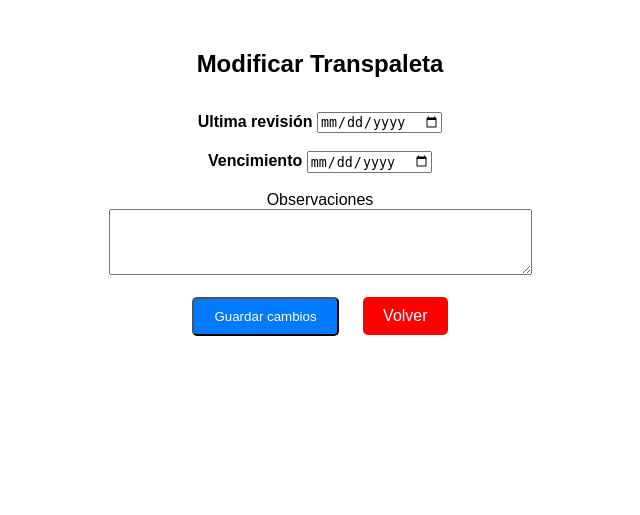
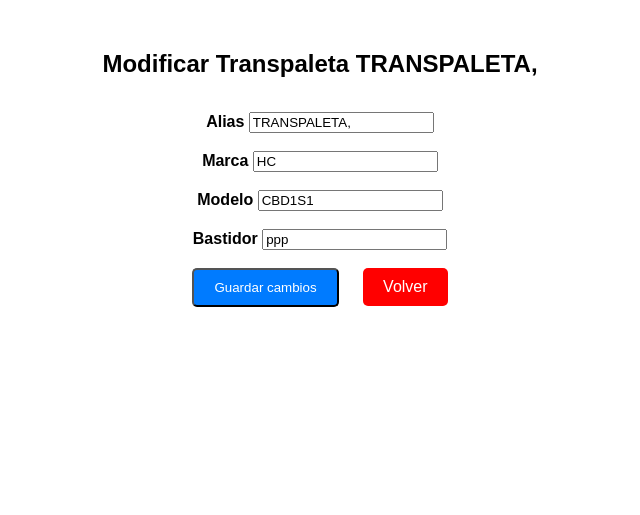
Before and after one commit to jmm-1987/vehiculosagenda, a Flask app: page /form_editar_transpaleta/1 in a window 1280 px wide. Shown: the part 148-663 px from the top of the page, without its empty margins (320-960 px from the left). Run offline with Flask 3, Linux system fonts and the light colour scheme; data comes from the database, SQL or seed files in the repository; both versions use the stored data as it was after the commit.

Commit message:
edicion tranpalets lista

```diff
--- a/main.py
+++ b/main.py
@@ -148,7 +148,6 @@ def home():
 
     return render_template('index.html', avisos=avisos)
 
-
 if __name__ == '__main__':
     db.Base.metadata.create_all(db.engine)
     app.run(debug=True)
--- a/static/main.css
+++ b/static/main.css
@@ -82,6 +82,16 @@ h2 {
     padding: 10px 20px;
     margin: 0 10px;
     background-color: #FF0000;
+    color: #fff;
+    text-decoration: none;
+    border-radius: 5px;
+}
+
+.button_black {
+    display: inline-block;
+    padding: 10px 20px;
+    margin: 0 10px;
+    background-color: #000000;
     color: #fff;
     text-decoration: none;
     border-radius: 5px;
--- a/templates/form_editar_transpaleta.html
+++ b/templates/form_editar_transpaleta.html
@@ -12,21 +12,25 @@
 </div>
     <div class="container">
 
-    <h1>Modificar Transpaleta {{veh_editar.matricula}}</h1><br>
+    <h1>Modificar Transpaleta {{tr_editar_alias}}</h1><br>
 
-    <form action="/modificar_tacografo" method="POST">
-        <input type="hidden" name="id" value="{{veh_editar.id}}">
-        <label for="rev_tacografo_ant" id="rev_tacografo_ant"><b>Ultima revisión</b></label>
-        <input type="date" id="rev_tacografo_new" name="rev_tacografo_new" value={{veh_editar_rev_tacografo}}><br><br>
+    <form action="/modificar_transpaleta" method="POST">
+        <input type="hidden" name="id" value="{{tr_editar.id}}">
 
-        <label for="venc_tacografo_ant" id="venc_tacografo_ant"><b>Vencimiento</b></label>
-        <input type="date" id="venc_tacografo_new" name="venc_tacografo_new" value={{veh_editar_venc_tacografo}}><br><br>
+        <label for="alias_ant" id="alias_ant"><b>Alias</b></label>
+        <input type="text" id="alias_new" name="alias_new" value="{{tr_editar_alias}}"><br><br>
 
-        <label for="obs_tacografo_ant" id="obs_tacografo_ant">Observaciones </label><br>
-        <textarea id="obs_tacografo_new" name="obs_tacografo_new" rows="4" cols="50">{{ veh_editar_obs_tacografo }}</textarea><br><br>
+        <label for="marca_ant" id="marca_ant"><b>Marca</b></label>
+        <input type="text" id="marca_new" name="marca_new" value={{tr_editar_marca}}><br><br>
+
+        <label for="modelo_ant" id="modelo_ant"><b>Modelo</b></label>
+        <input type="text" id="modelo_new" name="modelo_new" value={{tr_editar_modelo}}><br><br>
+
+        <label for="bastidor_ant" id="bastidor_ant"><b>Bastidor</b></label>
+        <input type="text" id="bastidor_new" name="bastidor_new" value={{tr_editar_bastidor}}><br><br>
 
         <input class="button" type="submit" value="Guardar cambios">
-        <a class="button_red" href="/tacografos">Volver</a>
+        <a class="button_red" href="/transpaletas">Volver</a>
     </form>
 <footer class="banda-roja"></footer>
     </div>
--- a/templates/manager.html
+++ b/templates/manager.html
@@ -46,10 +46,16 @@
                 {% endfor %}
             </tbody>
         </table>
+        <div>
         <br>
         <a class="button" href="/formulario_usuario">Crear Usuario</a>
         <a class="button_red" href="/index">Volver</a>
         <br>
+        <br>
+        <a class="button_black">FTP Control</a>
+        <a class="button_black">Alpidod Panel</a>
+        <a class="button_black">Scraping</a>
+        </div>
         <div>{{ mensaje }}</div>
 
     </div>
--- a/transpaletas/edicion.py
+++ b/transpaletas/edicion.py
@@ -3,32 +3,35 @@ import db
 from datetime import datetime
 from models import Transpaleta
 
+
 def register_transpaletaedit_routes(app):
-    #La primera función se encarga de llevar os datos al formulario de edición y la segunda es la que registra los cambios
+    # La primera función se encarga de llevar os datos al formulario de edición y la segunda es la que registra los cambios
     @app.route('/form_editar_transpaleta/<id>')
     def edicion_transpaleta(id):
         tr_editar = db.session.query(Transpaleta).filter_by(id=(id)).first()
+        tr_editar_alias = tr_editar.alias
         tr_editar_marca = tr_editar.marca
         tr_editar_modelo = tr_editar.modelo
         tr_editar_bastidor = tr_editar.bastidor
         tr_editar_asignada = tr_editar.asignada
 
-        return render_template("form_editar_transpaleta.html", veh_editar = tr_editar,
-                                                                         tr_editar_marca= tr_editar_marca,
-                                                                         tr_editar_modelo= tr_editar_modelo,
-                                                                         tr_editar_bastidor= tr_editar_bastidor,
-                                                                         tr_editar_asignada = tr_editar_asignada)
-"""    @app.route("/modificar_tacografo", methods=['POST'])
-    def modificar_tacografo():
+        return render_template("form_editar_transpaleta.html", tr_editar_asignada=tr_editar_asignada,
+                               tr_editar_marca=tr_editar_marca,
+                               tr_editar_modelo=tr_editar_modelo,
+                               tr_editar_bastidor=tr_editar_bastidor,
+                               tr_editar=tr_editar,
+                               tr_editar_alias=tr_editar_alias)
+
+
+    @app.route("/modificar_transpaleta", methods=['POST'])
+    def modificar_transpaleta():
         id = request.form["id"]
-        rev_tacografo=datetime.strptime(request.form["rev_tacografo_new"], "%Y-%m-%d")
-        venc_tacografo=datetime.strptime(request.form["venc_tacografo_new"], "%Y-%m-%d")
-        obs_tacografo=request.form["obs_tacografo_new"]
-        tacografo_modificar = db.session.query(Tacografo).filter_by(id=(id)).first()
-        tacografo_modificar.rev_tacografo = rev_tacografo
-        tacografo_modificar.venc_tacografo = venc_tacografo
-        tacografo_modificar.obs_tacografo = obs_tacografo
+        tr_modificar = db.session.query(Transpaleta).filter_by(id=(id)).first()
+        tr_modificar.alias=request.form["alias_new"]
+        tr_modificar.marca = request.form["marca_new"]
+        tr_modificar.modelo = request.form["modelo_new"]
+        tr_modificar.bastidor = request.form["bastidor_new"]
+        tr_modificar.asiganar = request.form["bastidor_new"]
         db.session.commit()
-        todos_tacografos = db.session.query(Tacografo).all()
-        return render_template("tacografos.html", lista_tacografos=todos_tacografos)
-"""
+        todas_transpaletas = db.session.query(Transpaleta).all()
+        return render_template("transpaletas.html", lista_transpaletas=todas_transpaletas)
```
Also changed, not shown: database/VEHICULOS.db.
